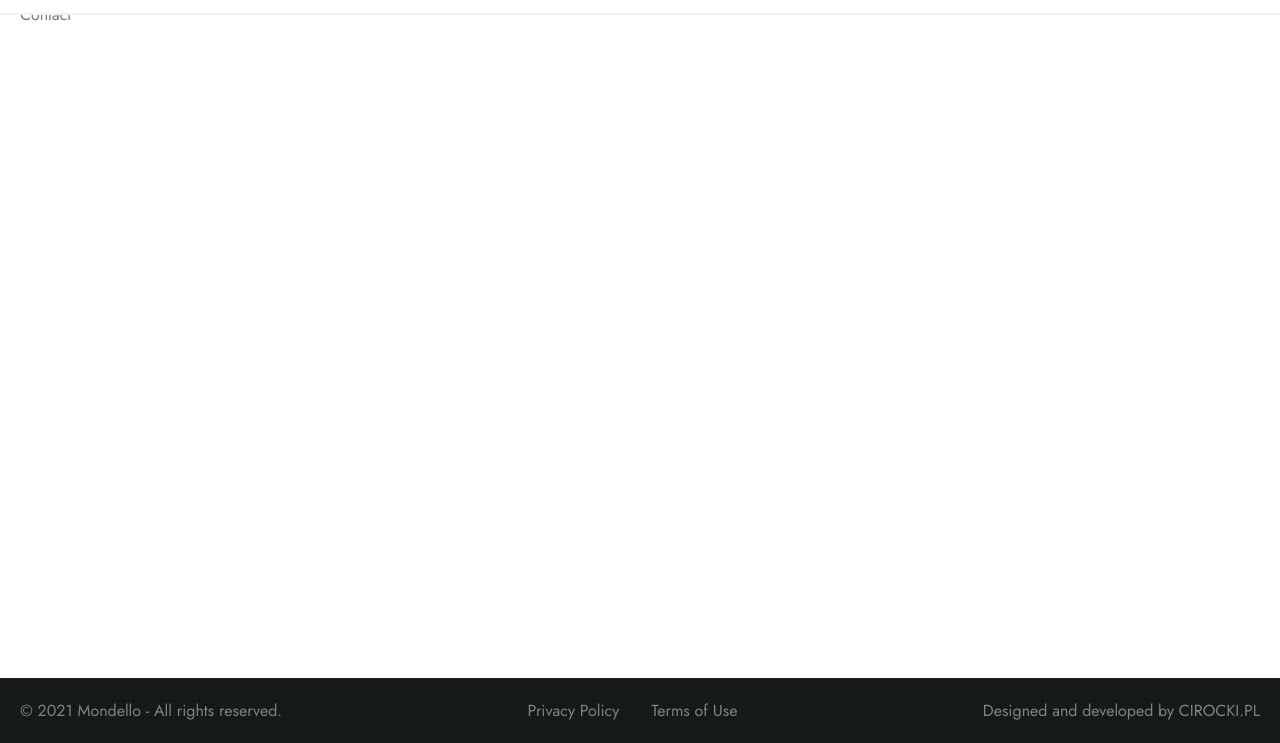
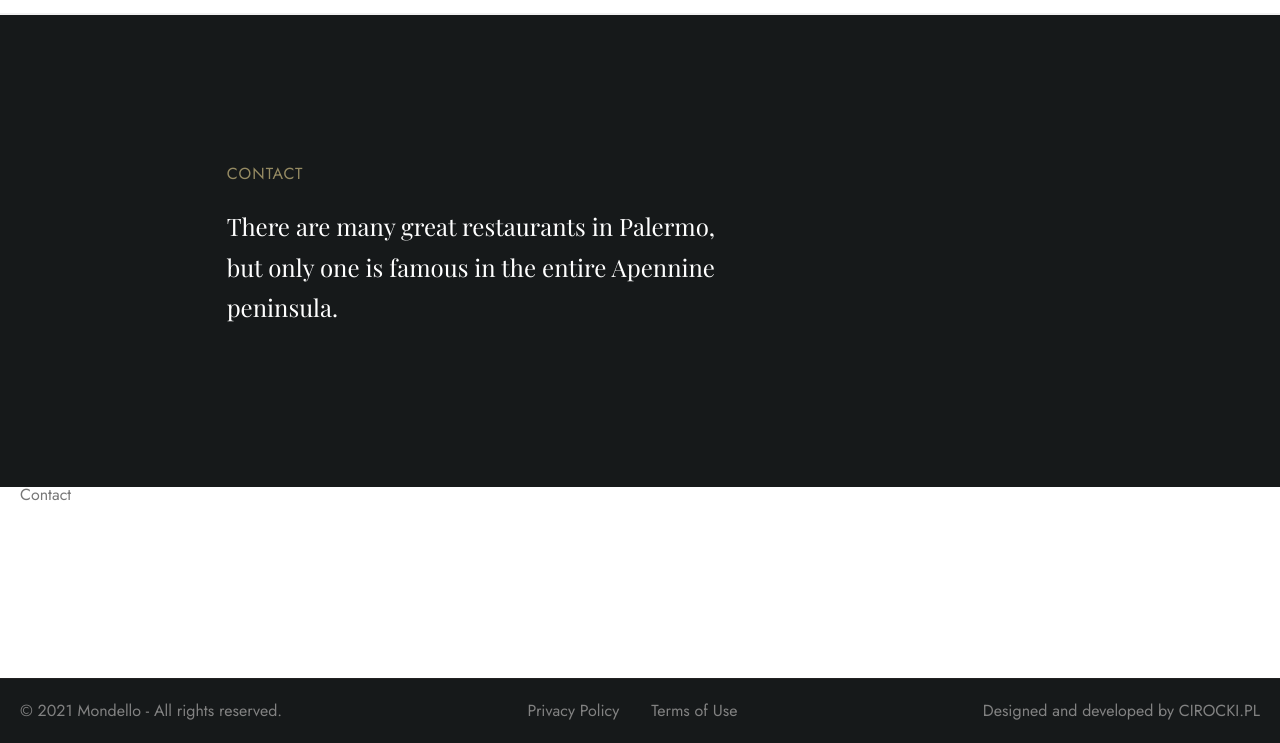
Before and after one commit to cirocki/italian_restaurant_gatsby_website, a Gatsby site: page /contact in a window 1280 px wide. Shown: the part 57-800 px from the top of the page. Built offline with nearby package versions, Linux system fonts and the light colour scheme; Gatsby itself is replaced by a stand-in of ours; a web font is replaced by a local one.

Commit message:
contact page created

```diff
--- a/src/pages/contact.js
+++ b/src/pages/contact.js
@@ -3,6 +3,7 @@ import Layout from "../layout/Layout"
 import { Helmet } from "react-helmet"
 import styled from "styled-components"
 import Container from "../layout/container/Container"
+import ContactHeader from "../pagesParts/contact/ContactHeader"
 
 const StyledMainDiv = styled.main`
   padding: 4rem 0;
@@ -15,6 +16,7 @@ export default function ContactPage() {
         <title>Contact | Mondello Restaurant</title>
       </Helmet>
       <StyledMainDiv>
+        <ContactHeader />
         <Container>
           <h1>Contact</h1>
         </Container>
--- /dev/null
+++ b/src/pagesParts/contact/ContactHeader.js
@@ -0,0 +1,53 @@
+import React from "react"
+import styled from "styled-components"
+import Container from "../../layout/container/Container"
+import ModernHeading from "../../components/typography/ModernHeading"
+import OldSchoolHeading from "../../components/typography/OldSchoolHeading"
+
+const StyledHeader = styled.header`
+  background: ${props => props.theme.colors.dark};
+`
+const StyledHeaderGrid = styled.div`
+  display: grid;
+  grid-template-columns: repeat(12, 1fr);
+  grid-template-rows: repeat(4, 1fr);
+  @media (max-width: 869px) {
+    display: flex;
+    padding: 120px;
+  }
+  @media (max-width: 619px) {
+    padding: 60px;
+  }
+  @media (max-width: 429px) {
+    padding: 40px;
+  }
+  @media (max-width: 359px) {
+    padding: 20px;
+  }
+`
+const StyledHeadingsWrapper = styled.div`
+  min-height: 240px;
+  grid-column: 3/8;
+  grid-row: 2/4;
+  display: flex;
+  flex-direction: column;
+  justify-content: center;
+`
+
+export default function ContactHeader() {
+  return (
+    <StyledHeader>
+      <Container>
+        <StyledHeaderGrid>
+          <StyledHeadingsWrapper>
+            <ModernHeading>Contact</ModernHeading>
+            <OldSchoolHeading whiteColor>
+              There are many great restaurants in Palermo, but only one is
+              famous in the entire Apennine peninsula.
+            </OldSchoolHeading>
+          </StyledHeadingsWrapper>
+        </StyledHeaderGrid>
+      </Container>
+    </StyledHeader>
+  )
+}
```
